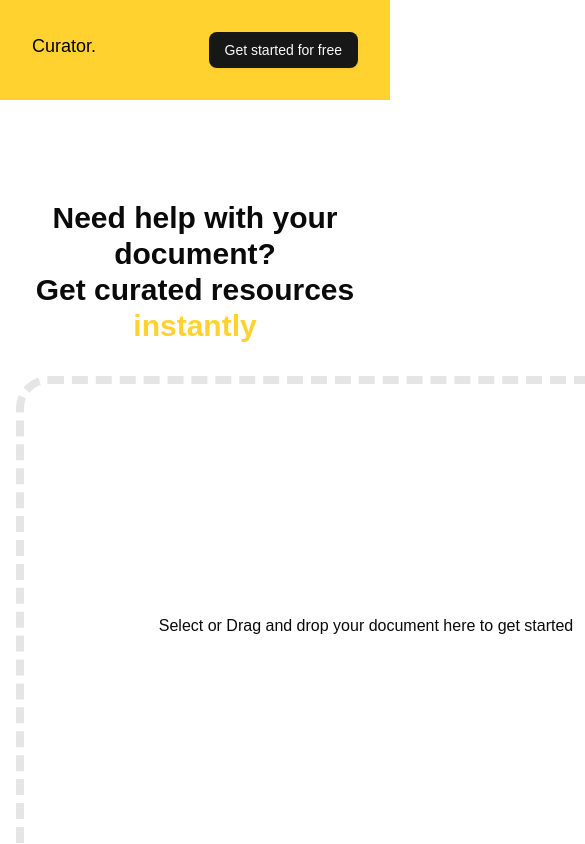
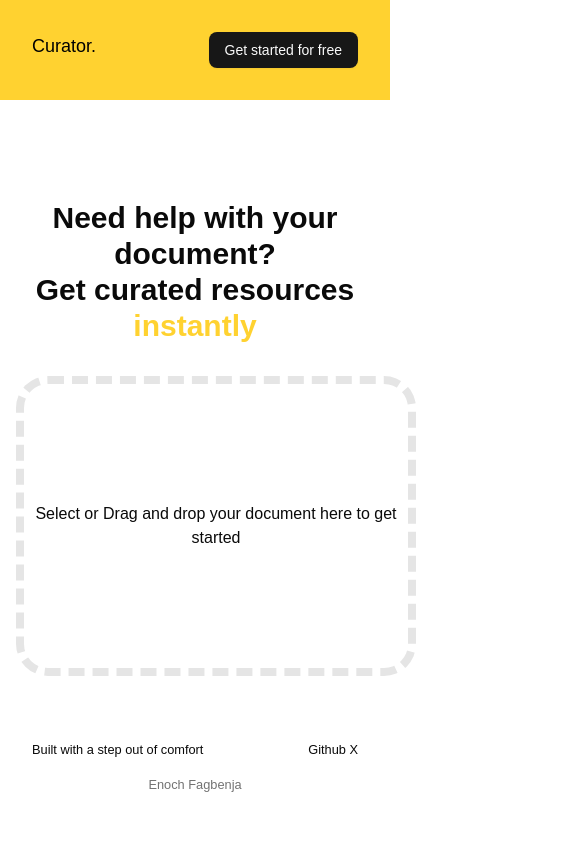
Before and after one commit to fagbenjaenoch/curator, a React (Vite) app in the folder app/frontend/: page / in a window 390 px wide. Shown: the top 844 px of the page, 585 px wide, since content can reach past the window. Built offline with nearby package versions, Linux system fonts and the light colour scheme; a web font is replaced by a local one.

Commit message:
made dropzone mobile-first

```diff
--- a/app/frontend/src/components/Dropzone.tsx
+++ b/app/frontend/src/components/Dropzone.tsx
@@ -13,7 +13,7 @@
       {...getRootProps()}
       {...props}
       className={cn(
-        "grid place-items-center border-8 border-dashed rounded-4xl w-[700px] h-[500px] cursor-pointer mt-8  mx-auto",
+        "grid place-items-center border-8 border-dashed rounded-4xl w-[400px] h-[300px] lg:w-[700px] lg:h-[500px] cursor-pointer mt-8  mx-auto",
         isDragActive && "border-blue-500",
       )}
     >
--- a/app/frontend/src/components/pages/Landing.tsx
+++ b/app/frontend/src/components/pages/Landing.tsx
@@ -24,7 +24,7 @@
         </div>
       </section>
       <footer>
-        <div className="max-w-7xl mx-auto  py-16">
+        <div className="max-w-7xl mx-auto px-8 pt-16">
           <div className="flex justify-between">
             <small>Built with a step out of comfort</small>
             <small>Github X</small>
```
